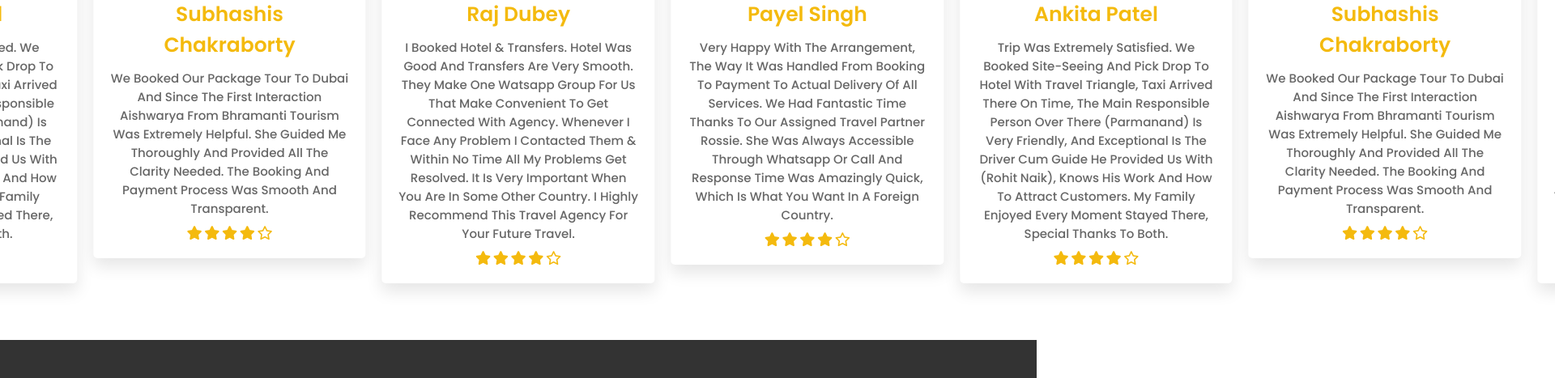
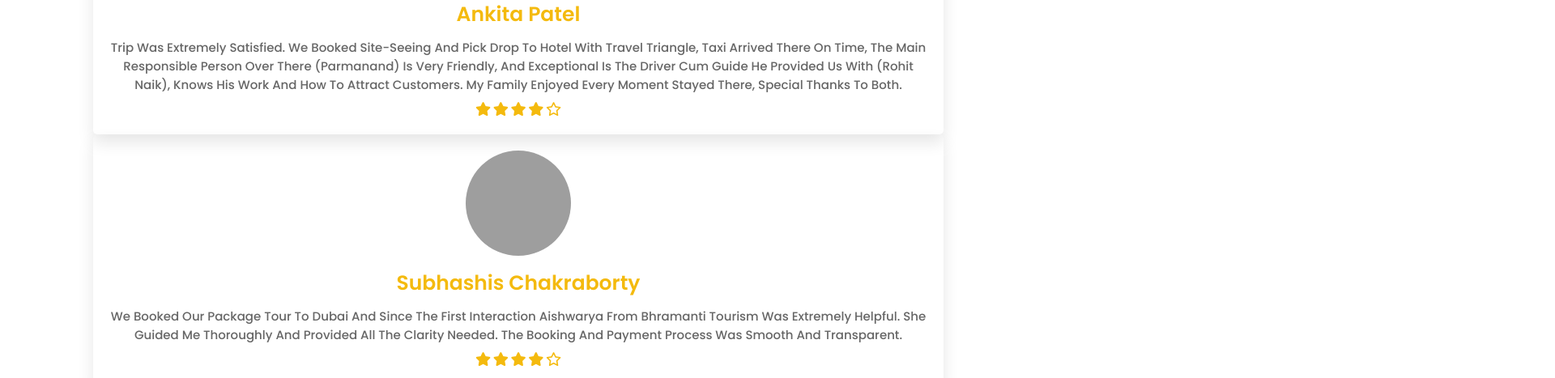
Before and after one commit to prithasadhukhan/TheExplorica, a plain HTML site: page reviews.html in a window 1280 px wide. Shown: the part 306-773 px from the top of the page at 81% size, 1920 px wide, since content can reach past the window. Drawn offline with nearby package versions, Linux system fonts and the light colour scheme; grey boxes are pictures that could not be loaded.

Commit message:
Update reviews.html

```diff
--- a/reviews.html
+++ b/reviews.html
@@ -6,7 +6,7 @@
     <meta name="viewport" content="width=device-width, initial-scale=1.0">
     <title>The Explorica|Review</title>
     <link rel="stylesheet" href="style.css">
-    <link rel="stylesheet" href="https://unpkg.com/swiper@8/swiper-bundle.min.css"/>
+
 </head>
 <body>
   <!-- header section -->
@@ -161,27 +161,6 @@
 
 <script src='https://kit.fontawesome.com/a076d05399.js'></script>
 <script src="script.js"></script>
-<script src="https://unpkg.com/swiper@8/swiper-bundle.min.js"></script>
-<script>
-    var swiper = new Swiper(".review-slider", {
-    spaceBetween: 20,
-    loop:true,
-    autoplay: {
-        delay: 2500,
-        disableOnInteraction: false,
-    },
-    breakpoints: {
-        640: {
-          slidesPerView: 1,
-        },
-        768: {
-          slidesPerView: 2,
-        },
-        1024: {
-          slidesPerView: 3,
-        },
-    },
-});
-</script>
+
 </body>
 </html>
```
